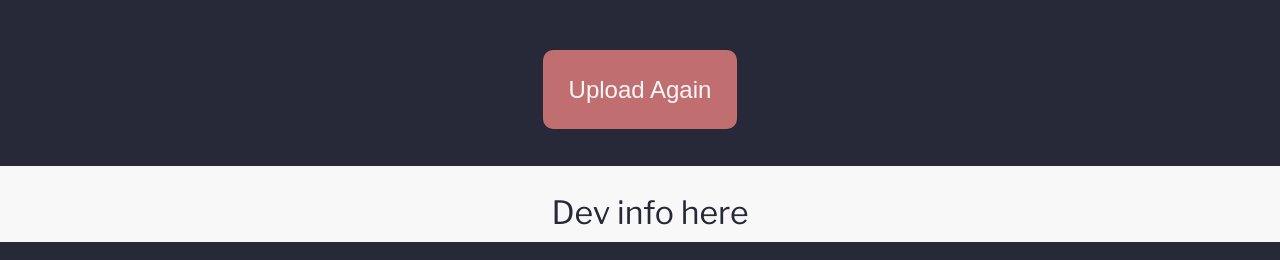
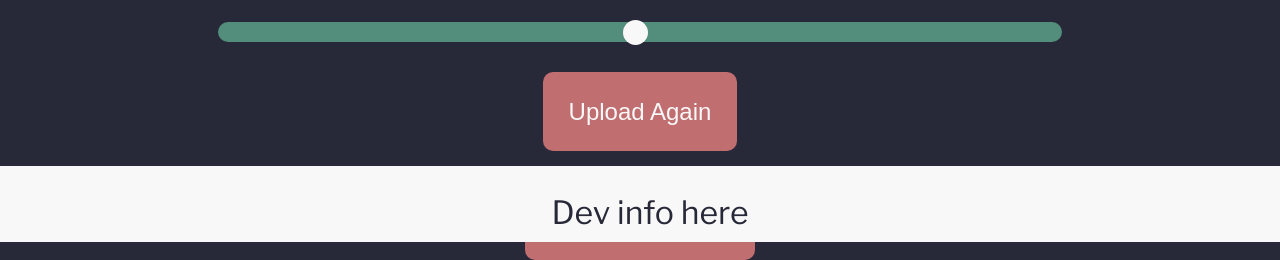
Before and after one commit to JoannaBlatt/tomato-root-architecture, a PHP site: page /upload.html in a window 1280 px wide. Shown: the part 558-818 px from the top of the page. Run offline with PHP 8.4, Linux system fonts and the light colour scheme.

Commit message:
#17 slider added to upload page, stylized.

```diff
--- a/style.css
+++ b/style.css
@@ -166,6 +166,7 @@ a{
     border-radius: 10px;
     border: none;
     font-size: 1.5em;
+    cursor: pointer;
 }
 
 /*ABOUT BODY STYLE*/
@@ -201,3 +202,42 @@ a{
         padding-bottom: 20px;
         margin: 0;
     }
+
+/* UPLOAD STYLE */
+    .upload-button-container{
+        width: 100%;
+    }
+
+    .fileslider {
+        -webkit-appearance: none;
+        appearance: none;
+        display: block;
+        margin-left: auto;
+        margin-right: auto;
+        width: 66%;
+        justify-content: center;
+        height: 20px;
+        background: var(--green);
+        outline: none;
+        border-radius: 25px;
+      }
+
+    .fileslider::-webkit-slider-thumb {
+        -webkit-appearance: none;
+        appearance: none;
+        width: 25px;
+        height: 25px;
+        border: none;
+        border-radius: 50%;
+        background: var(--white);
+        cursor: pointer;
+    }
+
+    .fileslider::-moz-range-thumb { /*I spent so long wondering why it didn't work...It's because I'm on mozilla ;-; */
+        width: 25px;
+        height: 25px;
+        border: none;
+        border-radius: 50%;
+        background: var(--white);
+        cursor: pointer;
+      }
--- a/upload.html
+++ b/upload.html
@@ -32,8 +32,10 @@
             </tr>
         </table>
     </div>
-    <div>
+    <div class="upload-button-container">
+        <input type="range" min="1" max="100" value="50" class="fileslider" id="file-num">
         <button class = "upload">Upload Again</button>
+        <button class = "upload">Reset to Original</button>
     </div>
     <div class="footer-bar">
         <h1 class = "footer-text">Dev info here</h1>
```
